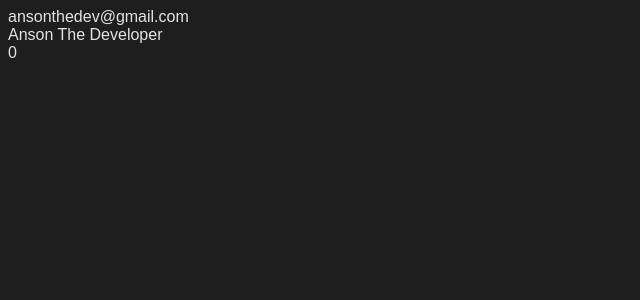
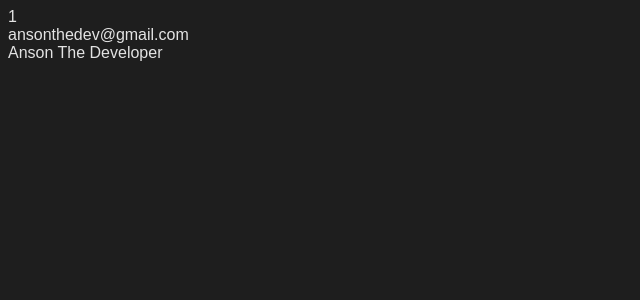
Before and after one commit to onasito/react-tutorial, a React (Vite) app: page / in a window 1280 px wide. Shown: the top 300 px of the page, without its empty margins (0-640 px from the left). Built offline with nearby package versions, Linux system fonts and the light colour scheme.

Commit message:
Learned about updating states with context

```diff
--- a/src/App.jsx
+++ b/src/App.jsx
@@ -1,22 +1,23 @@
+import { useState } from "react";
 import { PostContainer } from "./components/PostContainer";
 import { PostContentButtons } from "./components/PostContentButtons";
 import { UserContext } from "./utils/hooks/contexts/UserContext";
 
 export default function App() {
+  const [userData, setUserData] = useState({
+    id: 1,
+    username: "ansonthedev",
+    email: "ansonthedev@gmail.com",
+    displayName: "Anson The Developer",
+  });
 
   return (
     <>
-      <UserContext.Provider value={{
-        id: 1,
-        username: "ansonthedev",
-        email: "ansonthedev@gmail.com",
-        displayName: "Anson The Developer"
-        }}>
+      <UserContext.Provider value={{...userData, setUserData: setUserData}}>
         <div>
           <PostContainer />
         </div>
       </UserContext.Provider>
-      <PostContentButtons />
     </>
   )
 }
--- a/src/components/PostContent.jsx
+++ b/src/components/PostContent.jsx
@@ -8,6 +8,9 @@ export function PostContent({data}) {
 
 
   return (
-    <div>{userContextData.email}</div>
+    <div>
+      <PostContentButtons />
+      {userContextData.email}
+    </div>
   )
 }
--- a/src/utils/hooks/contexts/UserContext.js
+++ b/src/utils/hooks/contexts/UserContext.js
@@ -5,4 +5,5 @@ export const UserContext = createContext({
   username: "",
   email: "",
   displayName: "",
+  setUserData: () => {},
 });
```
